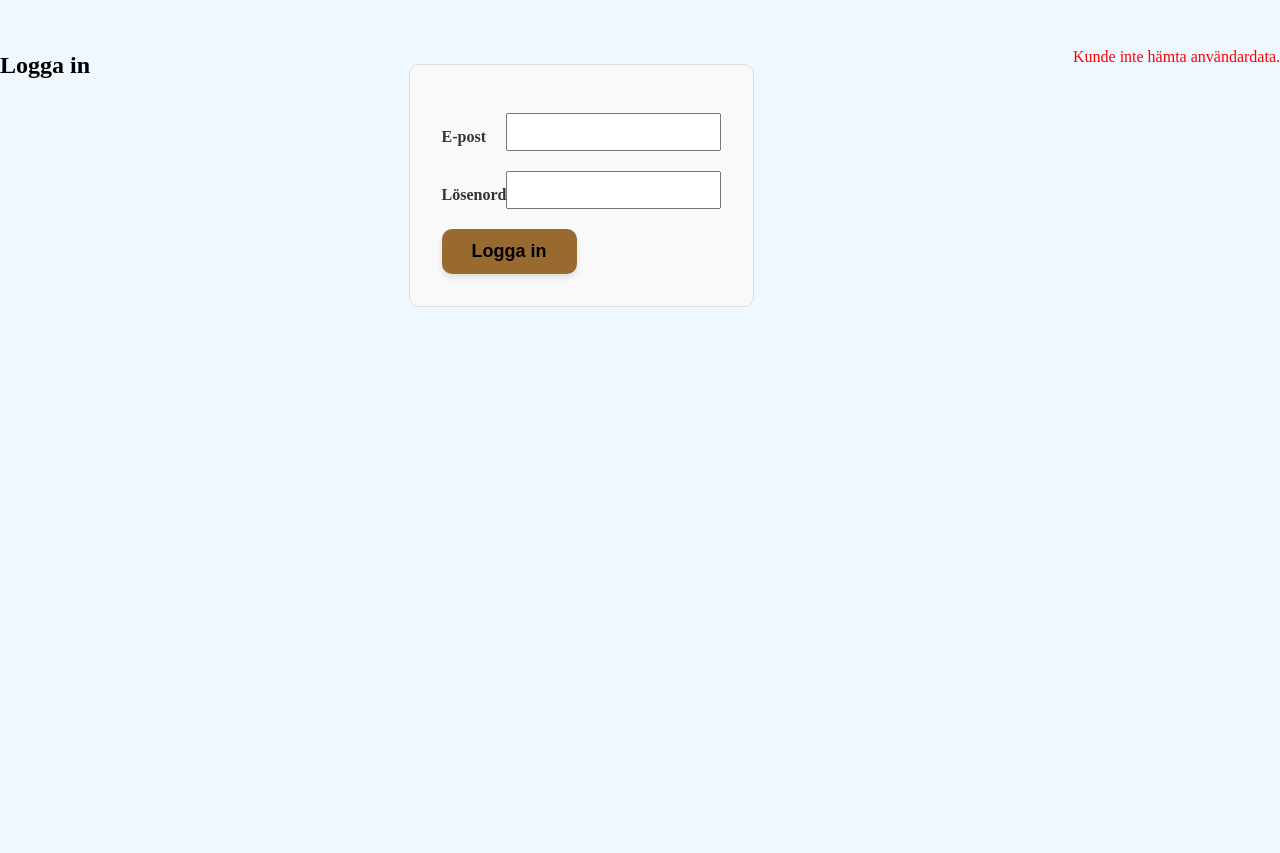
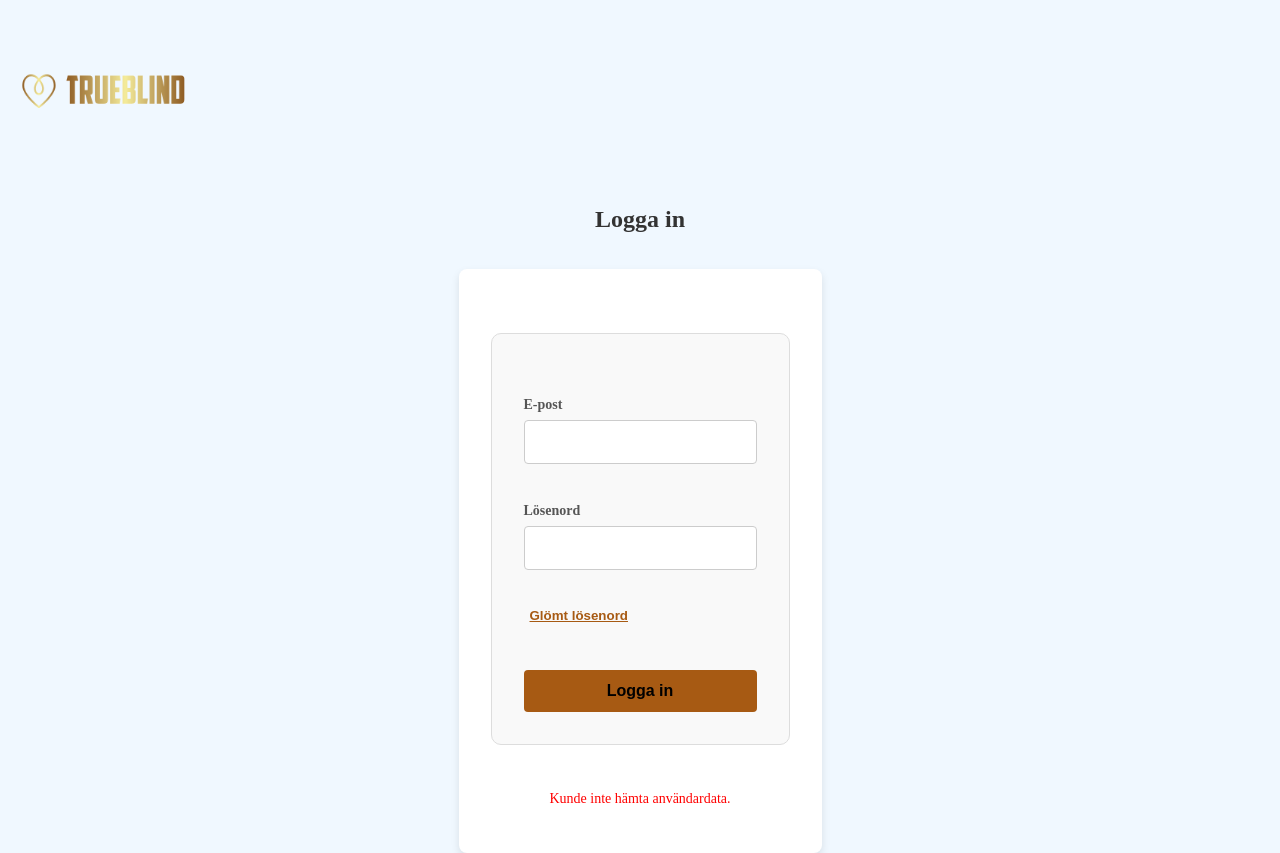
Before and after one commit to HannisenGo1/Examen, a React (Vite) app in the folder Trueblind/: page /login in a window 1280 px wide. Before the commit the page ends 800 px from the top, so only its background shows below. Built offline with nearby package versions, Linux system fonts and the light colour scheme; no server answers; a web font is replaced by a local one.

Commit message:
fixing matching and styling

```diff
--- a/Trueblind/src/components/Account.tsx
+++ b/Trueblind/src/components/Account.tsx
@@ -30,7 +30,6 @@ const matchsite = () => {
 
   return (
     <>
-
     <div className="logga">
       <img src={logga} alt="picture" className="img" />
     </div>
@@ -40,27 +39,36 @@ const matchsite = () => {
       <span className="secondPart">NT</span>
       <span className="firstPart">O</span>
     </h1>
-<button onClick={matchsite}>   klicka för att komma till matchsidan </button>
-      <h2 className='confirmation-message'> Dina uppgifter:
-      <span className={`arrow ${isOpen ? 'open' : ''}`}
-      onClick={toggleOpenInfo}>&#9660;</span></h2>
- {isOpen && (   <div className="columndiv2">
+
+    <div className="result-info">
+      <button onClick={matchsite} className="btnmatchsite">kom till matchsidan</button>
+    </div>
+
+    <h2 className="confirmation-message">
+      Dina uppgifter:
+      <span className={`arrow ${isOpen ? 'open' : ''}`} onClick={toggleOpenInfo}>&#9660;</span>
+    </h2>
+    {isOpen && (
+      <div className="container">
+        <div className="columndiv2">
           <p><strong>Ditt namn: {user.firstName}</strong></p>
           <p><strong>Ålder: {user.age}</strong></p>
           <p><strong>Stad: {user.city}</strong></p>
           <p><strong>Kön: {user.gender}</strong></p>
           <p><strong>Sexuell läggning: {user.sexualOrientation}</strong></p>
         </div>
+      </div>
     )}
 
-
-<h2 className='confirmation-message'> Vilken partner söker du? <span className={`arrow ${isClosed  ? 'open' : ''}`} onClick={toggleOpenSearch}>&#9660;</span></h2>
+    <h2 className="confirmation-message">
+      Vilken partner söker du?
+      <span className={`arrow ${isClosed  ? 'open' : ''}`} onClick={toggleOpenSearch}>&#9660;</span>
+    </h2>
 
     {isClosed && (
-< SearchPartners/>
+      <SearchPartners/>
+    )}
+  </>
 
-  )}
-
-    </>
   );
 };
--- a/Trueblind/src/components/Frontpage.tsx
+++ b/Trueblind/src/components/Frontpage.tsx
@@ -21,7 +21,7 @@ const handleLoginClick = () => {
 
 
 
-    return(
+return (
   <>
     <div className="logga">
       <img src={logga} alt="picture" className="img" />
@@ -39,16 +39,18 @@ const handleLoginClick = () => {
       <button onClick={handleLoginClick}> Logga in </button>
       <button onClick={handleRegisterClick}> Registrera dig </button>
     </div>
+
     <div className="frontpagetextDiv">
       <h2 className="welcometexttopage">
         Vi hjälper dig att hitta äkta förbindelser baserat på känslor och gemensamma värderingar,
         utan att döma utifrån yttre faktorer.
         Öppna ditt hjärta och låt känslorna leda dig till din sanna match.
-        Hitta din dröm partner här!</h2> </div>
-      <div className="Footer">
-        <h3> Developer: Hanna Karlsson </h3>
+        Hitta din dröm partner här!
+      </h2>
     </div>
 
+
   </>
-    )
+);
+
 }
--- a/Trueblind/src/components/login.tsx
+++ b/Trueblind/src/components/login.tsx
@@ -1,6 +1,7 @@
 import { useState, useEffect } from 'react';
 import { useNavigate } from 'react-router-dom';
 import { useUserStore } from '../storage/storage';
+import logga from '../img/logga.png';
 export const Login = () => {
   const [email, setEmail] = useState('');
   const [password, setPassword] = useState('');
@@ -47,10 +48,16 @@ export const Login = () => {
   };
 
   return (
-    <div>
-      <h2>Logga in</h2>
-      <form onSubmit={handleSubmit}>
-        <div>
+    <>
+      <div className="logga">
+        <img src={logga} alt="picture" className="img" />
+      </div>
+      <h2 className="login-header">Logga in</h2>
+      <div className="login-container">
+
+
+        <form className="form-login"onSubmit={handleSubmit}>
+          <div className="input-group">
             <label htmlFor="email">E-post</label>
             <input
               type="email"
@@ -60,7 +67,7 @@ export const Login = () => {
               required
             />
           </div>
-        <div>
+          <div className="input-group">
             <label htmlFor="password">Lösenord</label>
             <input
               type="password"
@@ -70,10 +77,13 @@ export const Login = () => {
               required
             />
           </div>
-        <button type="submit">Logga in</button>
+          <button className="justtextbtn">Glömt lösenord</button>
+          <button type="submit" className="login-button">Logga in</button>
         </form>
 
-      {error && <p style={{ color: 'red' }}>{error}</p>}
+        {error && <p className="login-error">{error}</p>}
       </div>
+    </>
   );
+
 };
--- a/Trueblind/src/cssFiles/App.css
+++ b/Trueblind/src/cssFiles/App.css
@@ -1,17 +1,18 @@
-html, body {
+html {
   height: 100%;
   margin: 0;
   display: flex;
   flex-direction: column;
-  justify-content: space-between;
+
 }
 
-body {
+html {
+  height: 100%;
+  margin: 0;
   display: flex;
   flex-direction: column;
-  justify-content: space-between;
-  height: 100%;
 }
+
 #root {
   flex-grow: 1;
   display: flex;
--- a/Trueblind/src/cssFiles/findpartner.css
+++ b/Trueblind/src/cssFiles/findpartner.css
@@ -7,7 +7,6 @@ h4{
   display: flex;
   flex-direction: row;
   justify-content: space-between;
-
   margin-top: 3em;
   gap: 10px;
 }
@@ -33,6 +32,38 @@ h4{
   background-color: #775021;
   transform: translateY(0);
 }
+.btnmatchsite{
+  padding: 10px 20px;
+  font-size: 1rem;
+  cursor: pointer;
+  align-items: center;
+  border-radius: 5px;
+  background-color: #996A30;
+  border: 1px solid #996A30; ;
+  color: black;
+  transition: background-color 0.3s ease, transform 0.3s ease;
+  width:9em;
+}
+select {
+  padding: 8px;
+  margin: 1em 0;
+  border-radius: 4px;
+  border: 1px solid #ccc;
+  max-width: 10em;
+}
+.deletebtn{
+  background-color: red;
+  width:2em;
+  height: 2em;
+  border-radius: 15%;
+}
+.deletebtn :hover{
+  background-color: rgb(141, 9, 9);
+}
+.sendmessagebtn{
+  height: 2em;
+  width: 3em;
+}
 
 .columndiv2 {
   display: flex;
@@ -44,7 +75,6 @@ h4{
   box-shadow: 0 4px 8px rgba(0, 0, 0, 0.1);
   width:100%;
   text-align: center;
-    max-width: 400px;
 }
 
 .columndiv2 p {
@@ -52,7 +82,13 @@ h4{
   margin: 10px 0;
   color: #333;
 }
-
+.container {
+  display: flex;
+  justify-content: center;
+  align-items: center;
+  height: 100%;
+  margin-top: -1.2em;
+}
 .columndiv2 strong {
   color: #000000;
 }
@@ -185,7 +221,6 @@ h4{
   padding: 15px;
   border-radius: 8px;
   box-shadow: 0 2px 4px rgba(0, 0, 0, 0.1);
-
 }
 
 .result-info {
@@ -195,7 +230,6 @@ h4{
   justify-content: center;
   text-align: center;
   margin-bottom: 10px;
-
 }
 
 .result-info h4 {
--- a/Trueblind/src/cssFiles/front.css
+++ b/Trueblind/src/cssFiles/front.css
@@ -35,15 +35,7 @@ height: 110px;
     margin-top:1em;
 
 }
-.Footer {
-    display: flex;
-    justify-content: center;
-    align-items: center;
-    width: 100%;
-    height: 75px;
-    background-color: #CBB26A;
-    margin-top: auto;
-}
+
 .welcometexttopage{
     text-align: center;
     font-size: 18px;
@@ -68,27 +60,100 @@ height: 110px;
     margin: 0 auto;
 }
 button {
-    padding: 12px 30px;
-    font-size: 18px;
     font-weight: bold;
     color: #000000;
-    background-color: #996A30;
-    border: none;
-    border-radius: 10px;
-    cursor: pointer;
-    transition: all 0.3s ease-in-out;
-    box-shadow: 0 4px 6px rgba(0, 0, 0, 0.1);
+
 }
-
-
-button:hover {
-    background-color: #B28E4E;
-    transform: translateY(-1px);
-    box-shadow: 0 6px 10px rgba(0, 0, 0, 0.2);
-}
-
 
 button:focus {
     outline: none;
     box-shadow: 0 0 0 3px rgba(153, 106, 48, 0.6);
 }
+
+/* Log in components css */
+.login-container {
+  background-color: white;
+  border-radius: 8px;
+  box-shadow: 0 4px 8px rgba(0, 0, 0, 0.1);
+  padding: 2em;
+  margin: 0 auto;
+  max-width: 400px;
+  display: flex;
+  flex-direction: column;
+  justify-content: center;
+  align-items: center;
+}
+
+  .login-header {
+    text-align: center;
+    font-size: 24px;
+    margin-bottom: 1.5em;
+    margin-top: 3em;
+    color: #333;
+  }
+
+  /* "Glömt lösenord" */
+  .justtextbtn {
+    background: none;
+    color: #a75a13;
+    border: none;
+    cursor: pointer;
+    text-decoration: underline;
+    margin-bottom: 1em;
+    margin-top: 1em;
+  }
+
+
+  .input-group {
+    margin-bottom: 1.5em;
+    width: 100%;
+    display: flex;
+    flex-direction: column;
+}
+
+  .input-group label {
+    font-size: 14px;
+    color: #555;
+    margin-bottom: 0.5em;
+    display: block;
+  }
+
+  .input-group input {
+    padding: 12px;
+    font-size: 16px;
+    border: 1px solid #ccc;
+    border-radius: 4px;
+    width: 100%;
+    box-sizing: border-box;
+    transition: border-color 0.3s ease;
+}
+
+  .input-group input:focus {
+    border-color: #007bff;
+    outline: none;
+  }
+
+  /* Submit button styling */
+  .login-button {
+    padding: 12px;
+    background-color: #a75a13;
+    color: rgb(0, 0, 0);
+    border: none;
+    border-radius: 4px;
+    font-size: 16px;
+    cursor: pointer;
+    transition: background-color 0.3s ease;
+    width: 100%;
+    margin-top:2em;
+  }
+
+  .login-button:hover {
+    background-color: #0056b3;
+  }
+
+  .login-error {
+    color: red;
+    font-size: 14px;
+    text-align: center;
+    margin-top: 1em;
+  }
--- a/Trueblind/src/cssFiles/index.css
+++ b/Trueblind/src/cssFiles/index.css
@@ -24,7 +24,7 @@ p{
   transition: transform 0.3s ease;
   display: inline-block;
   margin-top: 10px;
-  color: #867e02;
+  color: #775021;
   text-align: center;
 }
 
--- a/Trueblind/src/cssFiles/mediaQ.css
+++ b/Trueblind/src/cssFiles/mediaQ.css
@@ -23,7 +23,7 @@
         margin-bottom: 15px;
     }
     .frontpagetextDiv {
-        width:20em;
+        width:19em;
         margin-top:2em;
     }
     .confirmation-message button {
@@ -46,6 +46,30 @@
     }
     form {
         width: 75%;
+    }
+    .login-container {
+        padding: 0.5em;
+        max-width: 100%;
+
+    }
+
+    .login-header {
+        font-size: 20px;
+        margin-bottom: 1.2em;
+    }
+
+    .input-group input {
+        padding: 10px;
+        font-size: 14px;
+    }
+
+    .login-button {
+        padding: 10px;
+        font-size: 14px;
+    }
+
+    .justtextbtn {
+        font-size: 14px;
     }
 }
 
@@ -74,5 +98,4 @@
         margin: 0;
 
     }
-
 }
--- /dev/null
+++ b/Trueblind/src/cssFiles/mediaQ320.css
@@ -0,0 +1,27 @@
+@media (max-width: 320px) {
+
+    .login-container {
+        padding: 1em;
+        max-width: 90%;
+    }
+
+    .login-header {
+        font-size: 18px;
+        margin-bottom: 1em;
+    }
+
+    .input-group input {
+        padding: 8px;
+        font-size: 12px;
+    }
+
+    .login-button {
+        padding: 10px;
+        font-size: 14px;
+    }
+
+    .justtextbtn {
+        font-size: 12px;
+    }
+
+}
--- a/Trueblind/src/cssFiles/registerAccount.css
+++ b/Trueblind/src/cssFiles/registerAccount.css
@@ -117,7 +117,7 @@ form > div > label {
     padding: 30px;
     background-color: #f0f8ff;
     border-radius: 15px;
-    border: 1px solid #996A30; ;
+
     max-width: 320px;
     margin-left: auto;
     margin-right: auto;
@@ -129,7 +129,6 @@ form > div > label {
     font-weight: bold;
     color: #5c5b2c;
     margin-bottom: 20px;
-
   }
 
 
--- a/Trueblind/src/main.tsx
+++ b/Trueblind/src/main.tsx
@@ -5,6 +5,7 @@ import App from './App.tsx'
 import './cssFiles/App.css'
 import './cssFiles/front.css'
 import './cssFiles/mediaQ.css'
+import './cssFiles/mediaQ320.css'
 import './cssFiles/registerAccount.css'
 import './cssFiles/findpartner.css'
 
```
Also changed, not shown: Trueblind/src/components/MatchParter.tsx (+56 -12 lines). Lines whose indentation alone changed are shown as unchanged.
